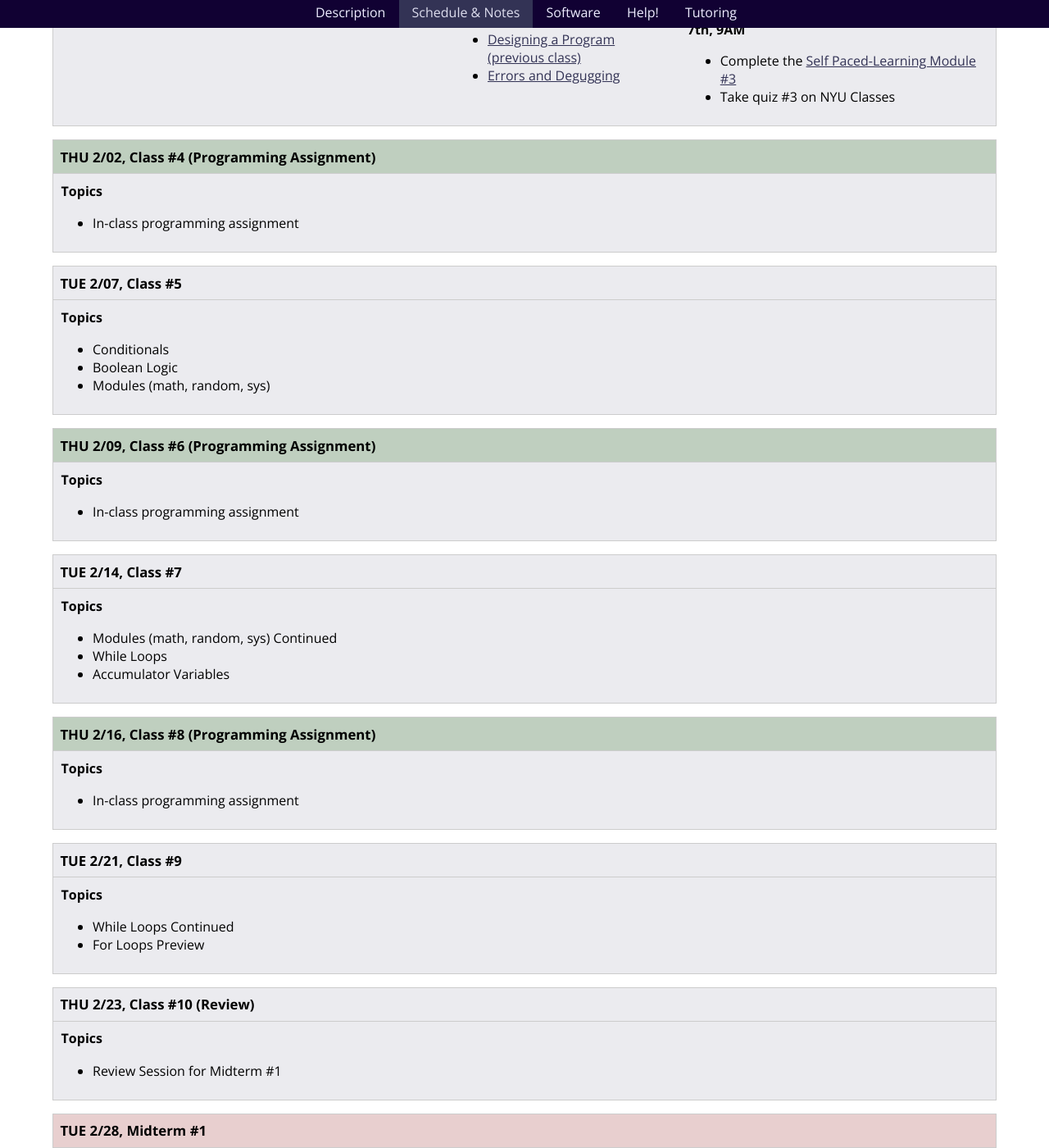
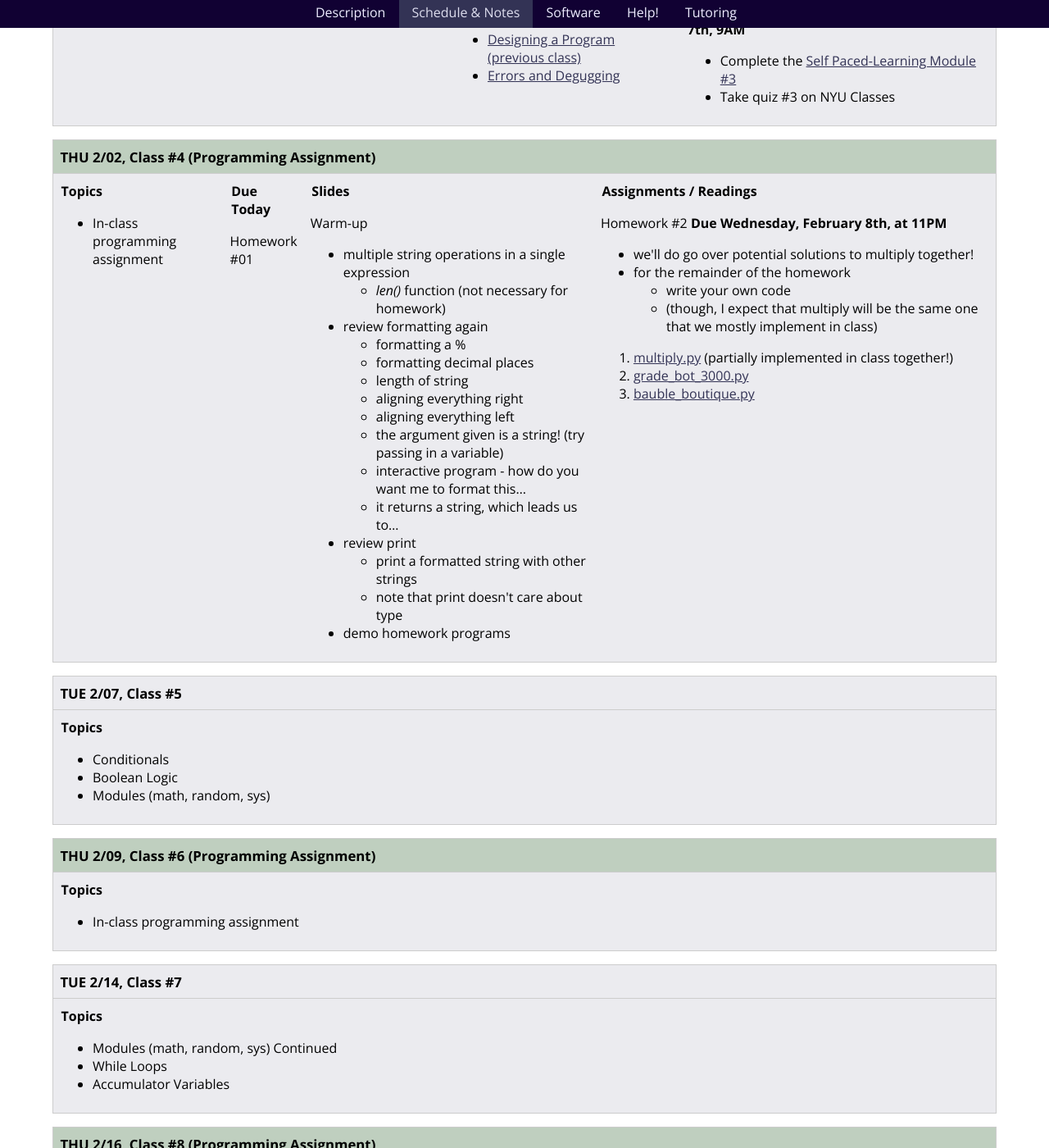
Before and after one commit to foureyes/csci-ua.0002-spring2017-002-008, a Jekyll site: the page built from schedule.markdown, in a window 1280 px wide and 1400 px high, scrolled down 1604 px. Shown: the whole window at 82% size. Built offline with Jekyll 4.4.1, drawn with Linux system fonts in a browser that asks for light colours.

Commit message:
add class 4

```diff
--- a/_includes/classes/04/materials.markdown
+++ b/_includes/classes/04/materials.markdown
@@ -31,7 +31,7 @@ Warm-up
 <article class="assignments" markdown="block">
 #### Assignments / Readings
 
-Homework #2 __Due Sunday, Sep 25th, at 11PM__
+Homework #2 __Due Wednesday, February 8th, at 11PM__
 
 * we'll do go over potential solutions to multiply together!
 * for the remainder of the homework
--- a/schedule.markdown
+++ b/schedule.markdown
@@ -105,7 +105,7 @@ Jump to Class:
 
 * In-class programming assignment
 
-</article> {% comment %}{% include classes/04/materials.markdown %}{% endcomment %} </div> </section>
+</article> {% include classes/04/materials.markdown %} </div> </section>
 
 
 <a name="class5"></a><!---------- start --------------->
```
Also changed, not shown: 1 other file.
